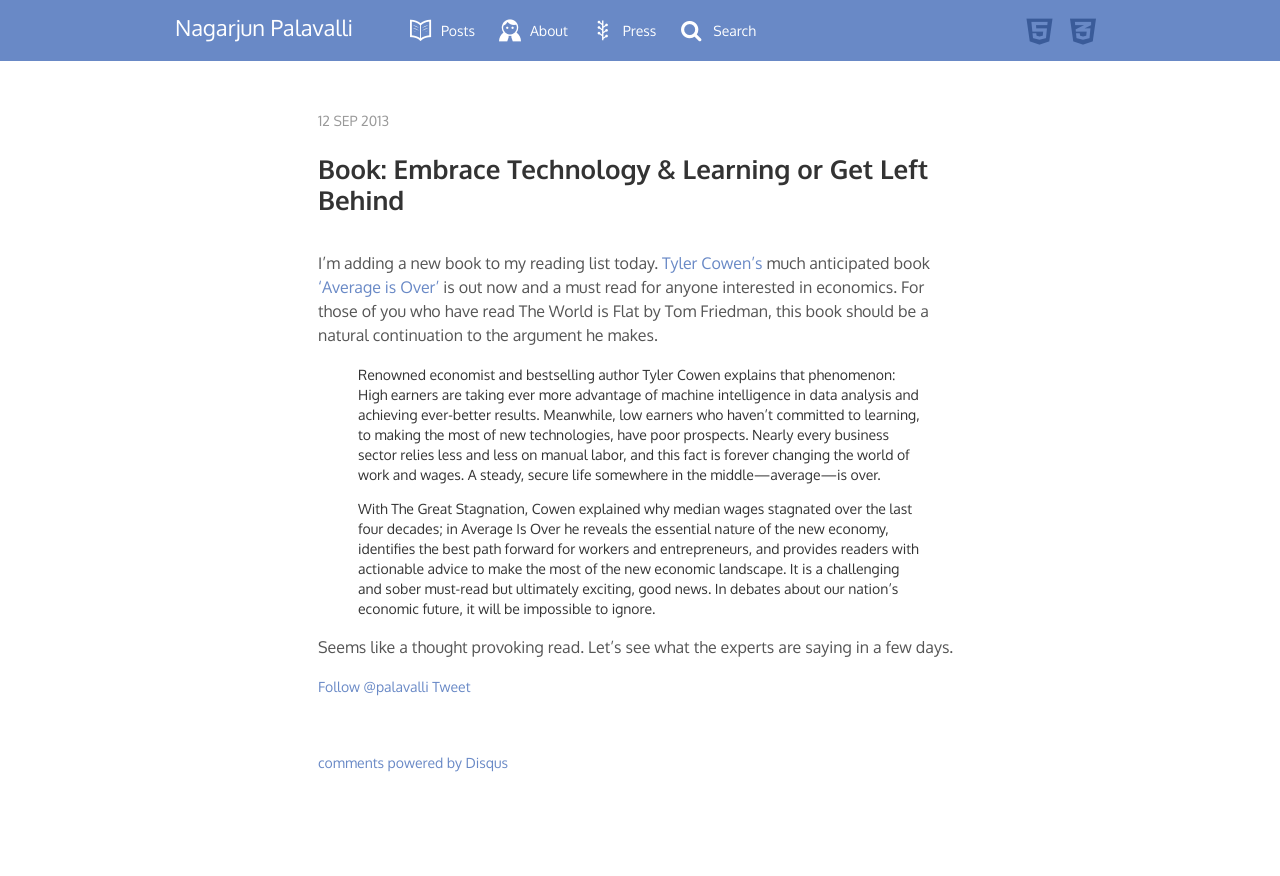
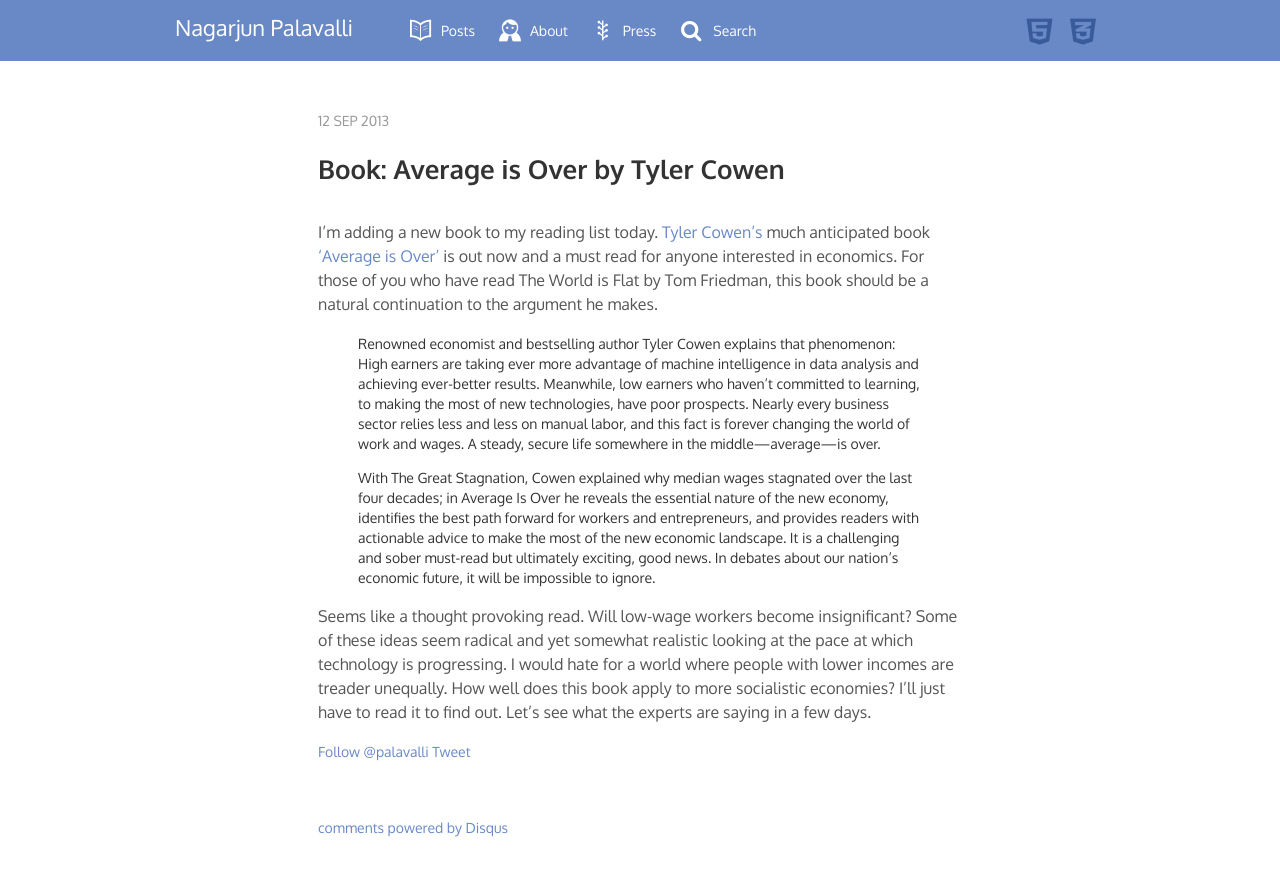
Before and after one commit to nagarjun/nagarjun.github.com, a Jekyll site: the page built from _posts/2013-09-12-tyler-cowen-average-is-over.markdown, in a window 1280 px wide. Shown: the top 876 px of the page. Built offline with Jekyll 4.4.1, drawn with Linux system fonts in a browser that asks for light colours; nearby versions of some CDN libraries; some web fonts are replaced; Markdown is read by kramdown in place of the engine named in the settings; comment, search, counter and statistics services are not loaded.

Commit message:
Tyler Cowen Book

```diff
--- a/_posts/2013-09-12-tyler-cowen-average-is-over.markdown
+++ b/_posts/2013-09-12-tyler-cowen-average-is-over.markdown
@@ -1,6 +1,6 @@
 ---
 layout: post
-title:  "Book: Embrace Technology & Learning or Get Left Behind"
+title:  "Book: Average is Over by Tyler Cowen"
 description: Tyler Cowen's new book - 'Average is Over' is out now. Will it be the next 'The World is Flat'?
 date:   2013-09-12 17:50:44
 ---
@@ -11,7 +11,7 @@
 
 >With The Great Stagnation, Cowen explained why median wages stagnated over the last four decades; in Average Is Over he reveals the essential nature of the new economy, identifies the best path forward for workers and entrepreneurs, and provides readers with actionable advice to make the most of the new economic landscape. It is a challenging and sober must-read but ultimately exciting, good news. In debates about our nation’s economic future, it will be impossible to ignore.
 
-Seems like a thought provoking read. Let's see what the experts are saying in a few days.
+Seems like a thought provoking read. Will low-wage workers become insignificant? Some of these ideas seem radical and yet somewhat realistic looking at the pace at which technology is progressing. I would hate for a world where people with lower incomes are treader unequally. How well does this book apply to more socialistic economies? I'll just have to read it to find out. Let's see what the experts are saying in a few days.
 
 [tyler-cowen]: http://marginalrevolution.com/
 [amazon-book]: http://www.amazon.com/Average-Over-Powering-Stagnation-ebook/dp/B00C1N5WOI/ref=tmm_kin_swatch_0?_encoding=UTF8&sr=8-1-wordsplitter&qid=1376316474
```
Also changed, not shown: 1 other file.
